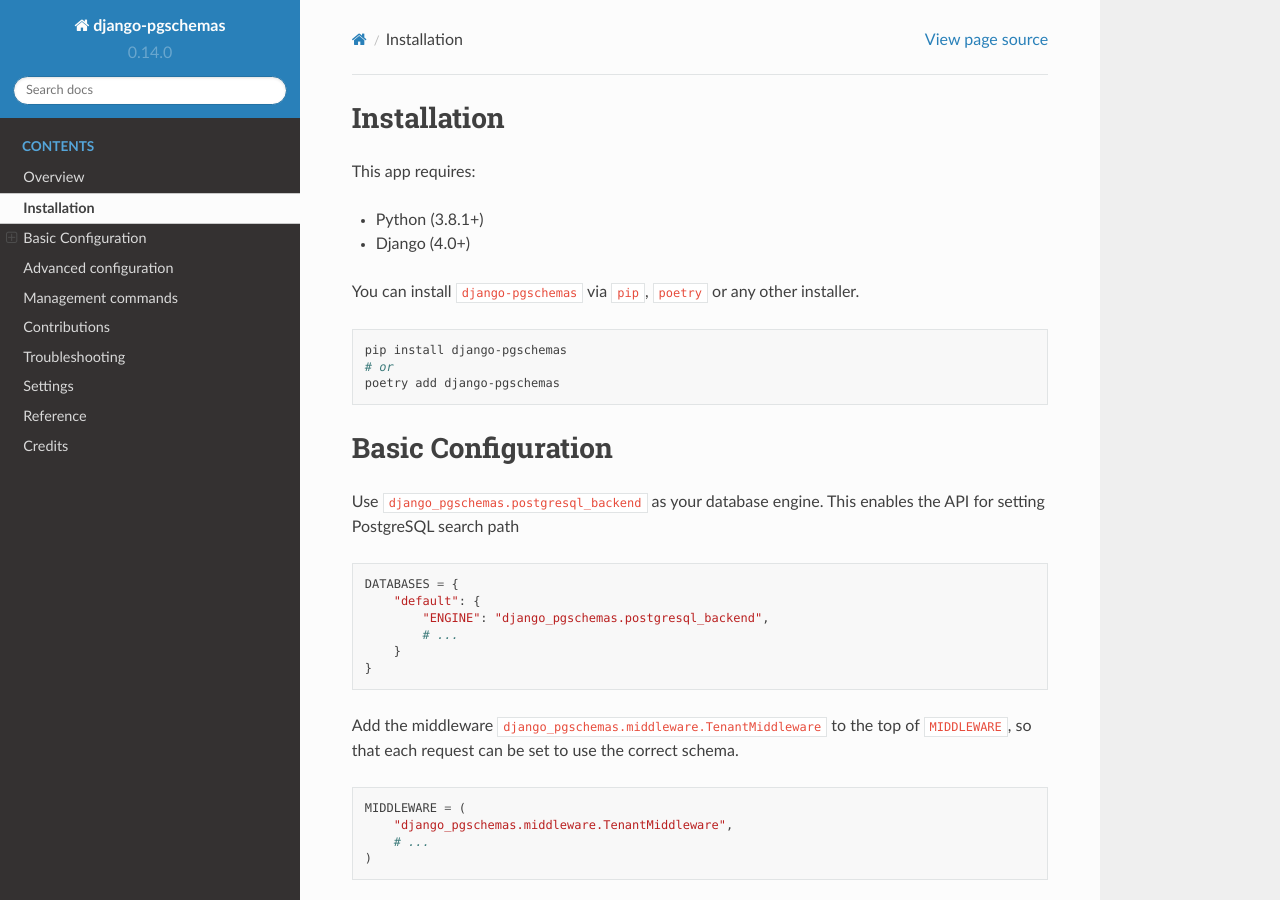
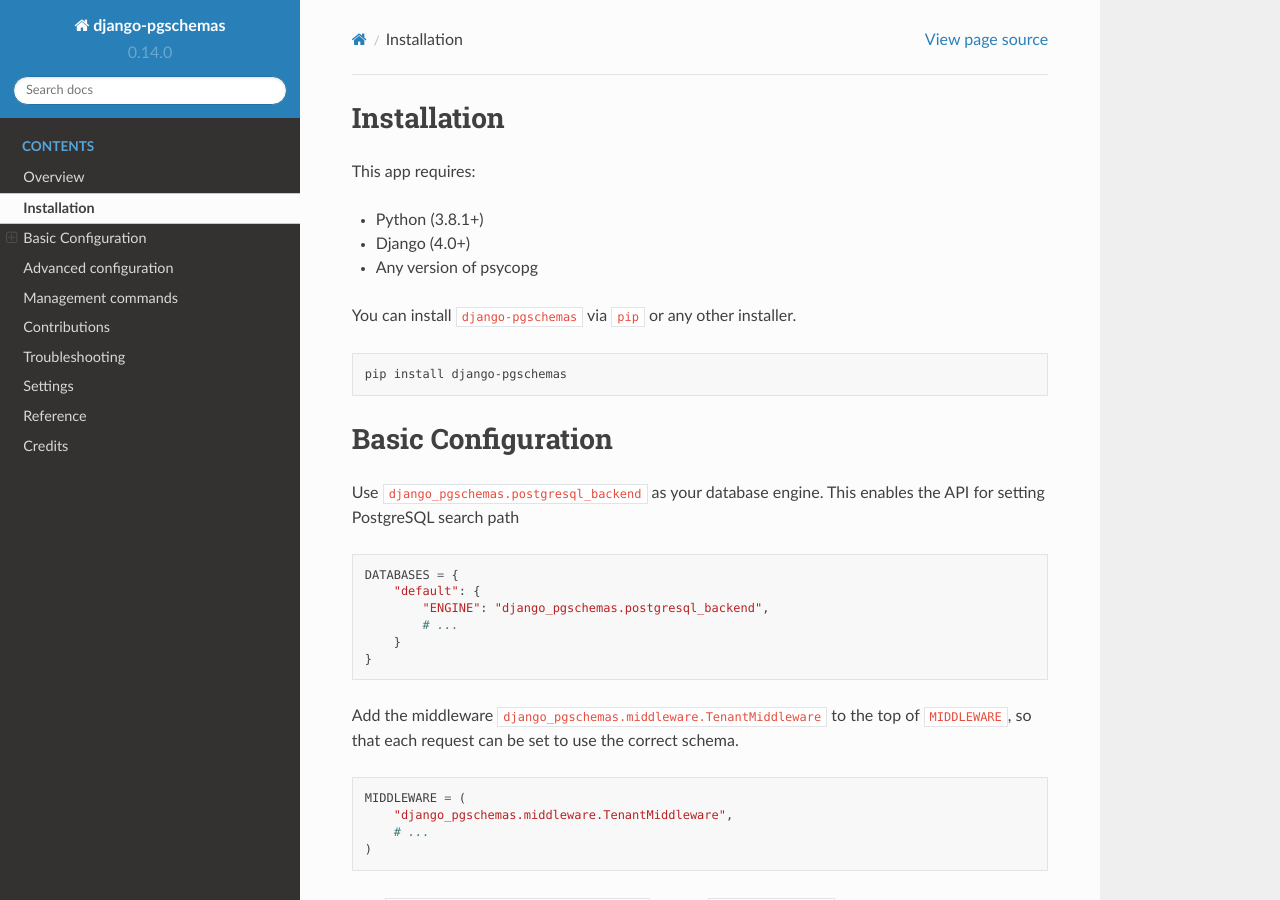
Before and after one commit to lorinkoz/django-pgschemas, a Sphinx documentation site: the page built from docs/basic.rst, in a window 1280 px wide and 900 px high. Built offline with Sphinx 7.4.7 and the Read the Docs theme 2.0.0, drawn with Linux system fonts in a browser that asks for light colours; the version number is read from the project's files by our own code.

Commit message:
Minor correction in docs

```diff
--- a/docs/basic.rst
+++ b/docs/basic.rst
@@ -5,15 +5,13 @@
 
 * Python (3.8.1+)
 * Django (4.0+)
+* Any version of psycopg
 
-You can install ``django-pgschemas`` via ``pip``, ``poetry`` or any other
-installer.
+You can install ``django-pgschemas`` via ``pip`` or any other installer.
 
 .. code-block:: bash
 
     pip install django-pgschemas
-    # or
-    poetry add django-pgschemas
 
 Basic Configuration
 ===================
```
